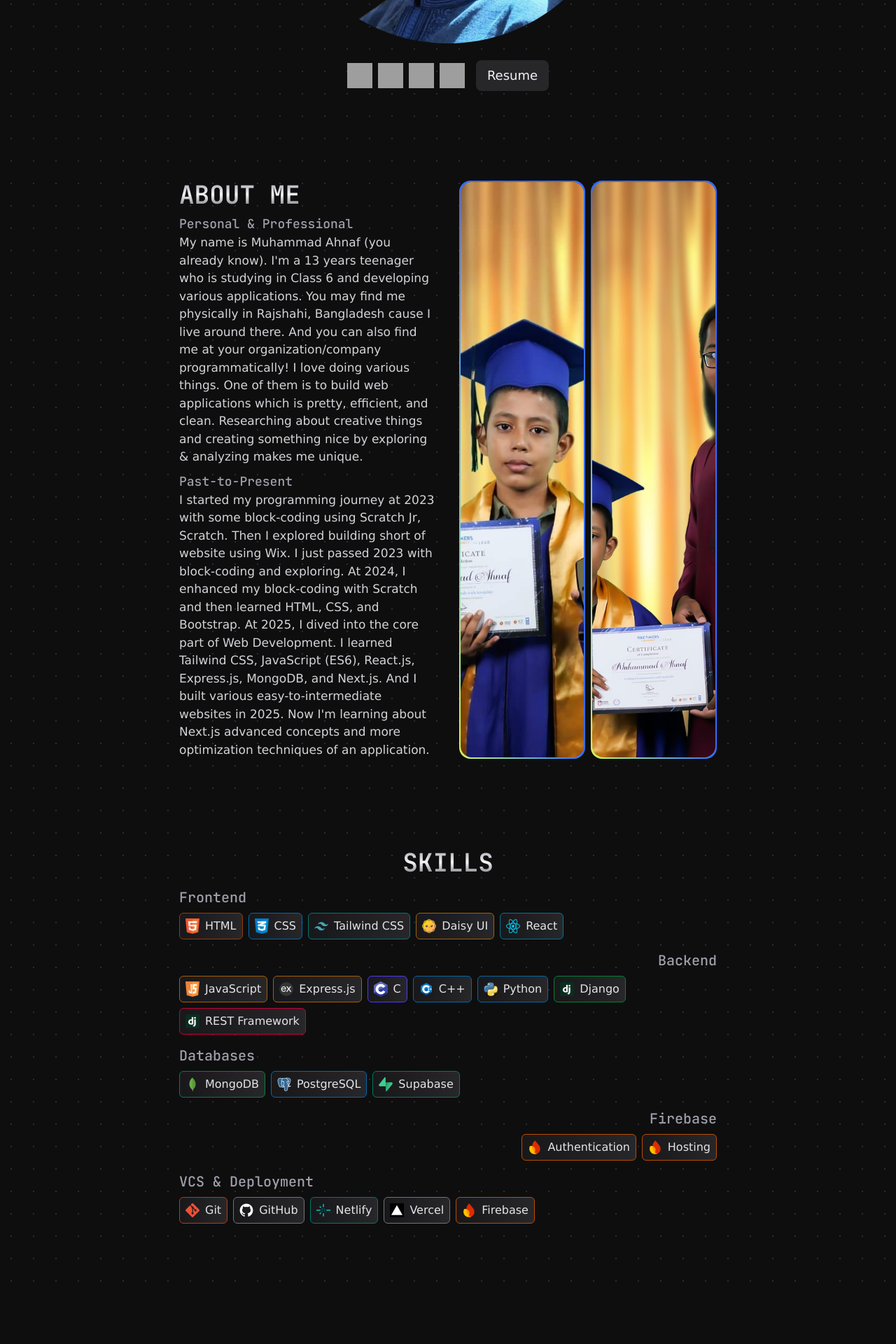
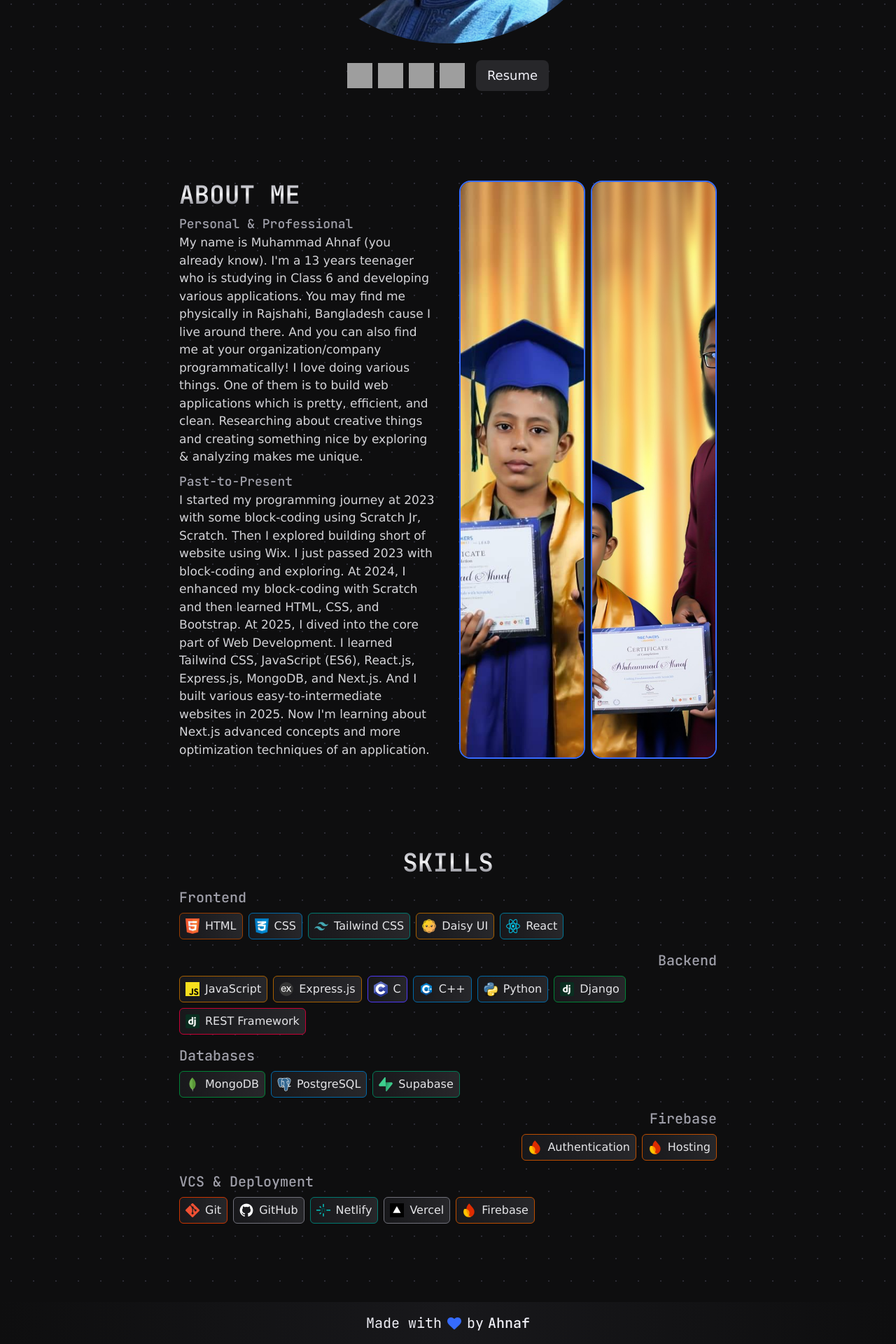
Before and after one commit to mahnafdev/portfolio-react, a React (Vite) app: page / in a window 1280 px wide. Shown: the part 650-2570 px from the top of the page at 70% size. Before the commit the page ends 2510 px from the top, so only its background shows below. Built offline with nearby package versions, Linux system fonts and the light colour scheme; grey boxes are pictures that could not be loaded; a web font is replaced by a local one.

Commit message:
feat: build footer

```diff
--- a/src/components/home/AboutMe.jsx
+++ b/src/components/home/AboutMe.jsx
@@ -48,18 +48,18 @@ const AboutMe = () => {
 			</div>
 			{/* About Me Images */}
 			<div className="grid grid-cols-2 gap-2 h-full">
-				<div className="p-[2px] bg-gradient-to-tr from-accent to-primary to-50% rounded-2xl hover:-rotate-2 hover:scale-103 transition-transform duration-400">
+				<div>
 					<img
 						src={Image1}
 						alt="Image 1"
-						className="h-full rounded-2xl object-cover"
+						className="h-full rounded-2xl border-2 border-primary object-cover hover:-rotate-2 hover:scale-103 transition-transform duration-400"
 					/>
 				</div>
-				<div className="p-[2px] bg-gradient-to-tr from-accent to-primary to-50% rounded-2xl hover:rotate-2 hover:scale-103 transition-transform duration-400">
+				<div>
 					<img
 						src={Image2}
 						alt="Image 2"
-						className="h-full rounded-2xl object-cover"
+						className="h-full rounded-2xl border-2 border-primary object-cover hover:rotate-2 hover:scale-103 transition-transform duration-400"
 					/>
 				</div>
 			</div>
--- a/src/components/home/Hero.jsx
+++ b/src/components/home/Hero.jsx
@@ -44,7 +44,7 @@ const Hero = () => {
 							<img
 								src="https://cdn-icons-png.flaticon.com/128/3992/3992606.png"
 								alt="LinkedIn"
-								className="size-9 grayscale-75 hover:scale-120 hover:-rotate-3 active:scale-110 transition-transform duration-250"
+								className="size-9 grayscale-75 hover:grayscale-0 hover:scale-120 hover:-rotate-3 active:scale-110 transition-[scale,rotate,filter] duration-250"
 							/>
 						</a>
 					</li>
@@ -57,7 +57,7 @@ const Hero = () => {
 							<img
 								src="https://cdn-icons-png.flaticon.com/128/3291/3291667.png"
 								alt="GitHub"
-								className="size-9 grayscale-75 hover:scale-120 hover:-rotate-3 active:scale-110 transition-transform duration-250"
+								className="size-9 grayscale-75 hover:grayscale-0 hover:scale-120 hover:-rotate-3 active:scale-110 transition-[scale,rotate,filter] duration-250"
 							/>
 						</a>
 					</li>
@@ -70,7 +70,7 @@ const Hero = () => {
 							<img
 								src="https://cdn-icons-png.flaticon.com/128/733/733547.png"
 								alt="Facebook"
-								className="size-9 grayscale-75 hover:scale-120 hover:-rotate-3 active:scale-110 transition-transform duration-250"
+								className="size-9 grayscale-75 hover:grayscale-0 hover:scale-120 hover:-rotate-3 active:scale-110 transition-[scale,rotate,filter] duration-250"
 							/>
 						</a>
 					</li>
@@ -83,7 +83,7 @@ const Hero = () => {
 							<img
 								src="https://cdn-icons-png.flaticon.com/128/3991/3991722.png"
 								alt="YouTube"
-								className="size-9 grayscale-75 hover:scale-120 hover:-rotate-3 active:scale-110 transition-transform duration-250"
+								className="size-9 grayscale-75 hover:grayscale-0 hover:scale-120 hover:-rotate-3 active:scale-110 transition-[scale,rotate,filter] duration-250"
 							/>
 						</a>
 					</li>
--- /dev/null
+++ b/src/layouts/Footer.jsx
@@ -0,0 +1,19 @@
+import { HeartIcon } from "lucide-react";
+
+const Footer = () => {
+	return (
+		<footer className="py-4 bg-gradient-to-r from-dark via-zinc-900 to-dark backdrop-blur">
+			<h5 className="text-xl font-jetbrains-mono text-center flex justify-center items-center gap-x-1.5">
+				Made with{" "}
+				<HeartIcon
+					fill="var(--color-primary)"
+					strokeWidth={0}
+					className="animate-pulse"
+				/>{" "}
+				by <span className="font-medium">Ahnaf</span>
+			</h5>
+		</footer>
+	);
+};
+
+export default Footer;
--- a/src/layouts/RootLayout.jsx
+++ b/src/layouts/RootLayout.jsx
@@ -1,6 +1,7 @@
 import { Fragment } from "react";
 import { Outlet } from "react-router";
 import NavBar from "./NavBar";
+import Footer from "./Footer";
 
 const RootLayout = () => {
 	return (
@@ -9,6 +10,7 @@ const RootLayout = () => {
 				<NavBar />
 			</header>
 			<Outlet />
+			<Footer />
 		</Fragment>
 	);
 };
```
Also changed, not shown: src/assets/skills/javascript.png, src/assets/skills/vercel.png.
